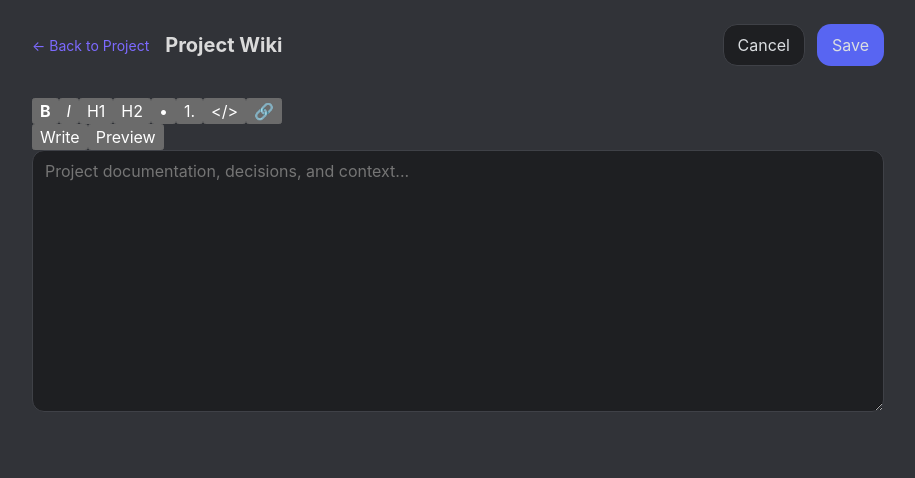
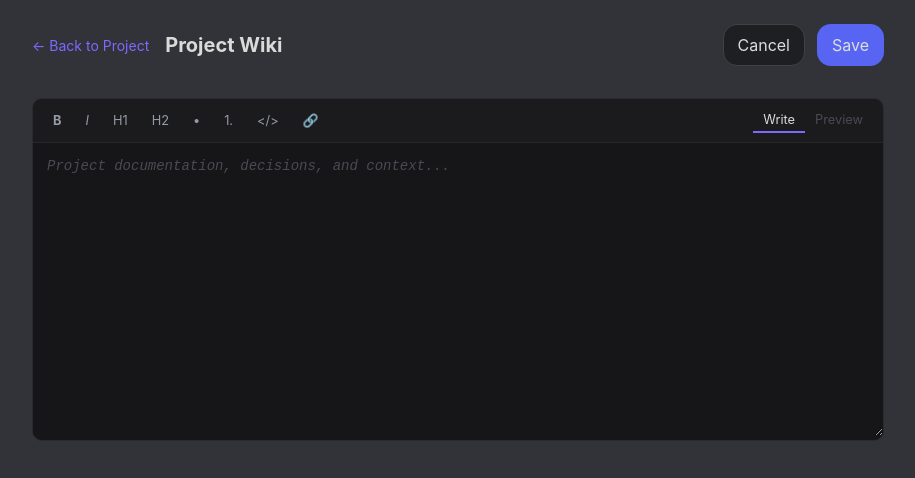
Before and after one commit to utkarsh-apoorva/Relay, a React (Vite) app in the folder frontend/: page /projects/1/wiki in a window 1280 px wide. Both pictures are taken after a click on the button "Create". Shown: the top 478 px of the page, without its empty margins (182-1097 px from the left). Built offline with nearby package versions, Linux system fonts and the light colour scheme; no server answers.

Commit message:
feat(ui): add MarkdownEditor CSS (toolbar, toggle, textarea, preview styles)

```diff
--- a/frontend/src/styles.css
+++ b/frontend/src/styles.css
@@ -1182,3 +1182,81 @@ textarea:focus {
 .wiki-editor { margin-top: 16px; }
 .wiki-content { margin-top: 16px; }
 .wiki-loading { padding: 48px; text-align: center; color: #8b8b99; }
+
+/* ── MarkdownEditor ─────────────────────────────────────── */
+.md-editor {
+  border: 1px solid #2a2a30;
+  border-radius: 10px;
+  overflow: hidden;
+  background: #161618;
+}
+.md-editor-toolbar {
+  display: flex;
+  align-items: center;
+  justify-content: space-between;
+  padding: 8px 10px;
+  border-bottom: 1px solid rgba(255,255,255,0.06);
+  background: rgba(255,255,255,0.02);
+}
+.md-editor-toolbar-left {
+  display: flex;
+  gap: 4px;
+  overflow-x: auto;
+  scrollbar-width: none;
+  flex: 1;
+  padding-right: 8px;
+}
+.md-editor-toolbar-left::-webkit-scrollbar { display: none; }
+.md-editor-btn {
+  background: transparent;
+  border: none;
+  color: #949ba4;
+  padding: 6px 10px;
+  border-radius: 6px;
+  cursor: pointer;
+  font-size: 0.8rem;
+  transition: background 0.12s;
+  white-space: nowrap;
+}
+.md-editor-btn:hover  { background: rgba(255,255,255,0.06); }
+.md-editor-btn:active { background: rgba(255,255,255,0.10); }
+.md-editor-toggle {
+  display: flex;
+  gap: 0;
+  flex-shrink: 0;
+}
+.md-editor-toggle button {
+  background: transparent;
+  border: none;
+  color: #4a4a55;
+  padding: 4px 10px;
+  font-size: 0.8rem;
+  cursor: pointer;
+  border-bottom: 2px solid transparent;
+}
+.md-editor-toggle button.active {
+  color: #dadada;
+  border-bottom-color: #7c6aff;
+}
+.md-editor-toggle button:hover { color: #8b8b99; }
+.md-editor-textarea {
+  width: 100%;
+  background: #161618;
+  border: none;
+  border-radius: 0;
+  color: #dadada;
+  font-family: 'JetBrains Mono', 'Fira Code', 'Cascadia Code', monospace;
+  font-size: 0.875rem;
+  line-height: 1.6;
+  padding: 12px 14px;
+  resize: vertical;
+  outline: none;
+  min-height: 80px;
+  box-sizing: border-box;
+}
+.md-editor-textarea::placeholder { color: #4a4a55; font-style: italic; }
+.md-editor-textarea:focus { border-color: #7c6aff; }
+.md-editor-preview {
+  padding: 12px 14px;
+  min-height: 80px;
+}
```
